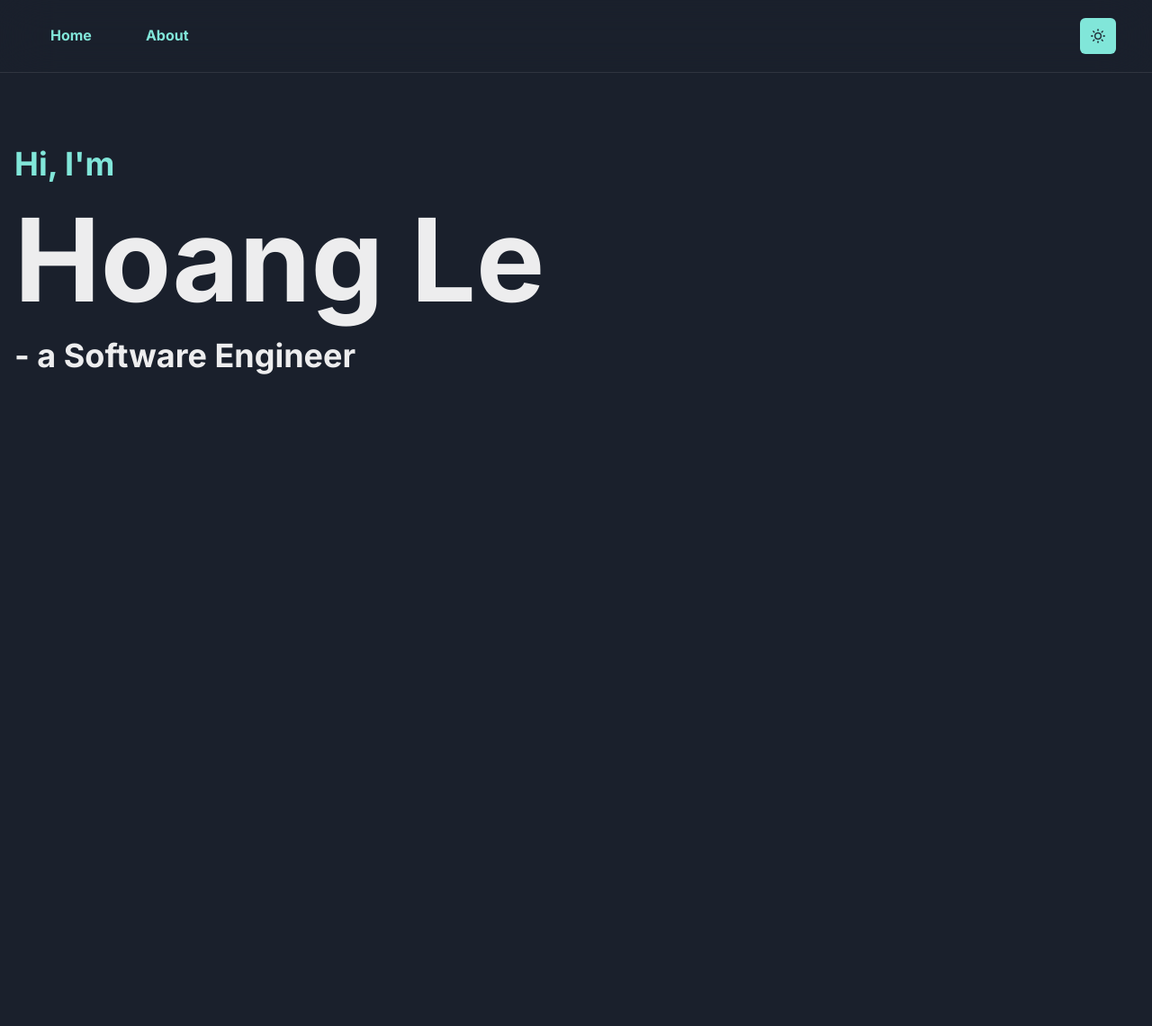
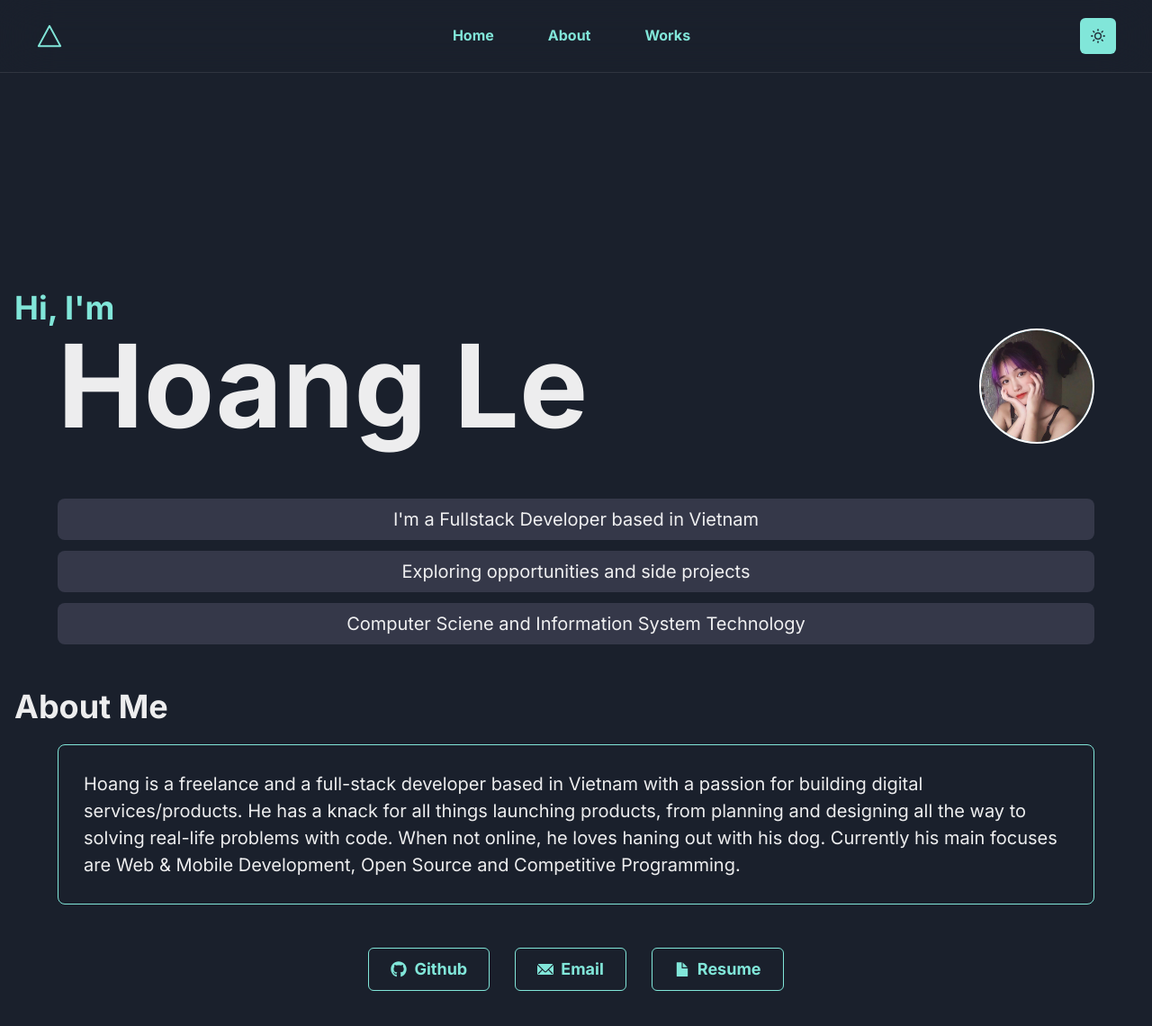
Before and after one commit to hoangulrich/hoangulrich.io, a Next.js app: page / in a window 1280 px wide. Shown: the top 1140 px of the page at 90% size. After the commit the page ends 1101 px from the top, so only its background shows below. Built offline with nearby package versions, Linux system fonts and the light colour scheme.

Commit message:
Introduction

```diff
--- /dev/null
+++ b/components/Introduction.js
@@ -0,0 +1,124 @@
+import {
+  Text,
+  Heading,
+  Flex,
+  useColorModeValue,
+  HStack,
+  Avatar,
+  Box,
+  Button,
+} from "@chakra-ui/react";
+
+import { EmailIcon } from "@chakra-ui/icons";
+import { FaGithub } from "react-icons/fa";
+import { IoDocumentSharp } from "react-icons/io5";
+
+const Introduction = () => {
+  const textColor = useColorModeValue("teal", "teal.200");
+  const popColor = useColorModeValue("custom.700", "custom.200");
+  const avatarColor = useColorModeValue("custom.700", "white");
+
+  return (
+    <>
+      <Flex direction="column">
+        <Heading mt="60" color={textColor}>
+          Hi, I'm
+        </Heading>
+
+        <Flex justify="space-between" px="12" mt="-3" align="center">
+          <Heading fontSize={["7xl", "8xl", "9xl", "9xl"]}>Hoang Le</Heading>
+          <Avatar
+            src="/mnn.jpg"
+            name="Hoang Le"
+            size="2xl"
+            borderWidth="2px"
+            borderColor={avatarColor}
+          />
+        </Flex>
+
+        <Box
+          borderRadius="lg"
+          bg={popColor}
+          align="center"
+          p="2"
+          mt="12"
+          mx="12"
+        >
+          <Text fontSize="xl">I'm a Fullstack Developer based in Vietnam</Text>
+        </Box>
+        <Box
+          borderRadius="lg"
+          bg={popColor}
+          align="center"
+          p="2"
+          my="3"
+          mx="12"
+        >
+          <Text fontSize="xl">Exploring opportunities and side projects</Text>
+        </Box>
+        <Box
+          borderRadius="lg"
+          bg={popColor}
+          align="center"
+          p="2"
+          mb="12"
+          mx="12"
+        >
+          <Text fontSize="xl">
+            Computer Sciene and Information System Technology
+          </Text>
+        </Box>
+
+        <Heading>About Me</Heading>
+
+        <Box
+          borderRadius="lg"
+          borderWidth="1px"
+          borderColor={textColor}
+          p="7"
+          mt="5"
+          mx="12"
+        >
+          <Text fontSize="xl">
+            Hoang is a freelance and a full-stack developer based in Vietnam
+            with a passion for building digital services/products. He has a
+            knack for all things launching products, from planning and designing
+            all the way to solving real-life problems with code. When not
+            online, he loves haning out with his dog. Currently his main focuses
+            are Web & Mobile Development, Open Source and Competitive
+            Programming.
+          </Text>
+        </Box>
+
+        <HStack mt="12" justify="center" spacing="7">
+          <Button
+            variant="outline"
+            size="lg"
+            colorScheme="teal"
+            leftIcon={<FaGithub />}
+          >
+            Github
+          </Button>
+          <Button
+            variant="outline"
+            size="lg"
+            colorScheme="teal"
+            leftIcon={<EmailIcon />}
+          >
+            Email
+          </Button>
+          <Button
+            variant="outline"
+            size="lg"
+            colorScheme="teal"
+            leftIcon={<IoDocumentSharp />}
+          >
+            Resume
+          </Button>
+        </HStack>
+      </Flex>
+    </>
+  );
+};
+
+export default Introduction;
--- a/components/Nav.js
+++ b/components/Nav.js
@@ -1,8 +1,18 @@
 import ColorModeSwitch from "./ColorModeSwitch";
-import { Flex, Box, Button, Divider } from "@chakra-ui/react";
+import {
+  Flex,
+  Box,
+  Button,
+  Divider,
+  HStack,
+  useColorModeValue,
+} from "@chakra-ui/react";
 import styled from "@emotion/styled";
+import { IoTriangleOutline } from "react-icons/io5";
 
 const Nav = () => {
+  const textColor = useColorModeValue("teal", "teal.200");
+
   const StickNav = styled(Flex)`
     position: sticky;
     z-index: 10;
@@ -16,15 +26,23 @@ const Nav = () => {
 
   return (
     <StickNav>
-      <Flex my="5" px="10" justify="space-between">
-        <Box>
-          <Button mr="7" colorScheme="teal" variant="ghost">
+      <Flex my="5" px="10" justify="space-between" align="center">
+        <Flex color={textColor} fontSize="3xl" align="center">
+          <IoTriangleOutline />
+        </Flex>
+
+        <HStack spacing="7">
+          <Button colorScheme="teal" variant="ghost">
             Home
           </Button>
           <Button colorScheme="teal" variant="ghost">
             About
           </Button>
-        </Box>
+          <Button colorScheme="teal" variant="ghost">
+            Works
+          </Button>
+        </HStack>
+
         <Box>
           <ColorModeSwitch />
         </Box>
--- a/pages/index.js
+++ b/pages/index.js
@@ -1,17 +1,8 @@
 import Head from "next/head";
-import Image from "next/image";
-import {
-  Text,
-  Heading,
-  Flex,
-  useColorModeValue,
-  Stack,
-} from "@chakra-ui/react";
 import Layout from "../components/Layout";
+import Introduction from "../components/Introduction";
 
 export default function Home() {
-  const textColor = useColorModeValue("teal", "teal.200");
-
   return (
     <Layout>
       <Head>
@@ -20,14 +11,7 @@ export default function Home() {
         <link rel="icon" href="/favicon.ico" />
       </Head>
 
-      <Stack mt="20">
-        <Heading color={textColor}>Hi, I'm</Heading>
-        <Heading fontSize="9xl">Hoang Le</Heading>
-      </Stack>
-
-      <Stack h="100vh">
-        <Heading>- a Software Engineer</Heading>
-      </Stack>
+      <Introduction />
     </Layout>
   );
 }
--- a/styles/customTheme.js
+++ b/styles/customTheme.js
@@ -6,6 +6,7 @@ const customTheme = extendTheme({
       100: "#3F4354",
       200: "#353849",
       500: "#03CC90",
+      700: "#8F9094",
       900: "#232734",
     },
   },
@@ -22,30 +23,73 @@ const customTheme = extendTheme({
     sm: "76em",
   },
 
-  fontWeights: {
-    normal: 300,
-    medium: 600,
-    bold: 700,
+  fontSizes: {
+    xs: "0.75rem",
+    sm: "0.875rem",
+    md: "1rem",
+    lg: "1.125rem",
+    xl: "1.25rem",
+    "2xl": "1.5rem",
+    "3xl": "1.875rem",
+    "4xl": "2.25rem",
+    "5xl": "3rem",
+    "6xl": "3.75rem",
+    "7xl": "4.5rem",
+    "8xl": "6rem",
+    "9xl": "8rem",
   },
 
-  fontSize: {
-    xs: "12px",
-    sm: "14px",
-    md: "16px",
-    lg: "18px",
-    xl: "20px",
-    "2xl": "24px",
-    "3xl": "28px",
-    "4xl": "36px",
-    "5xl": "48px",
-    "6xl": "64px",
-    "10xl": "150px",
+  fontWeights: {
+    hairline: 100,
+    thin: 200,
+    light: 300,
+    normal: 400,
+    medium: 500,
+    semibold: 600,
+    bold: 700,
+    extrabold: 800,
+    black: 900,
+  },
+
+  lineHeights: {
+    normal: "normal",
+    none: 1,
+    shorter: 1.25,
+    short: 1.375,
+    base: 1.5,
+    tall: 1.625,
+    taller: "2",
+    3: ".75rem",
+    4: "1rem",
+    5: "1.25rem",
+    6: "1.5rem",
+    7: "1.75rem",
+    8: "2rem",
+    9: "2.25rem",
+    10: "2.5rem",
+  },
+
+  letterSpacings: {
+    tighter: "-0.05em",
+    tight: "-0.025em",
+    normal: "0",
+    wide: "0.025em",
+    wider: "0.05em",
+    widest: "0.1em",
   },
 
   config: {
     initialColorMode: "dark",
     useSystemColorMode: false,
   },
+
+  components: {
+    Avatar: {
+      sizes: {
+        "3xl": "10px",
+      },
+    },
+  },
 });
 
 export default customTheme;
```
